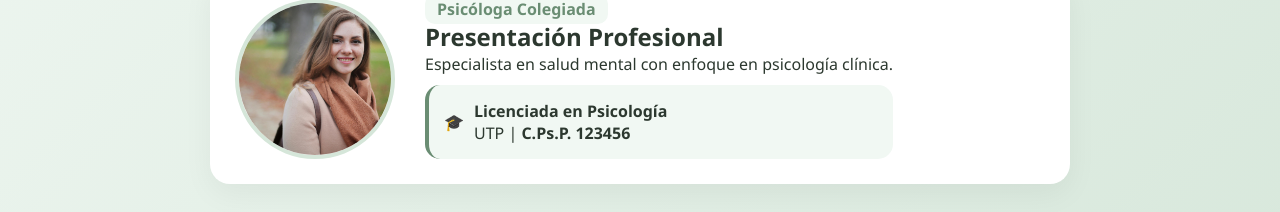
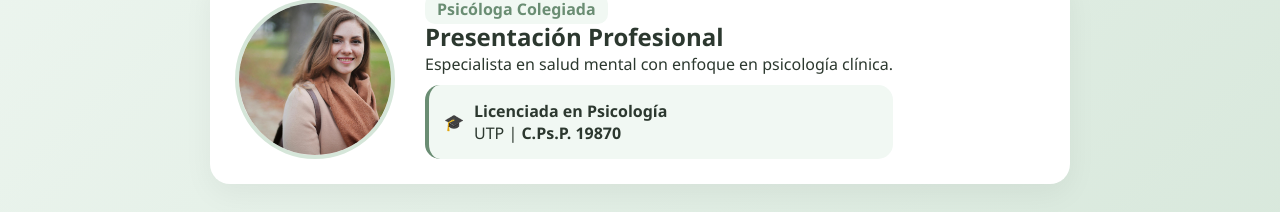
Before and after one commit to candelario02/psicobienestar-web, a React (Vite) app: page / in a window 1280 px wide. Shown: the part 461-673 px from the top of the page. Built offline with nearby package versions, Linux system fonts and the light colour scheme; the HTML template or start-up script is replaced by a standard one.

Commit message:
Corrección final del botón y estados

```diff
--- a/src/App.jsx
+++ b/src/App.jsx
@@ -98,7 +98,7 @@ function App() {
                 <span>🎓</span>
                 <div>
                   <h4>Licenciada en Psicología</h4>
-                  <p>UTP | <strong>C.Ps.P. 123456</strong></p>
+                  <p>UTP | <strong>C.Ps.P. 19870</strong></p>
                 </div>
               </div>
             </div>
```
